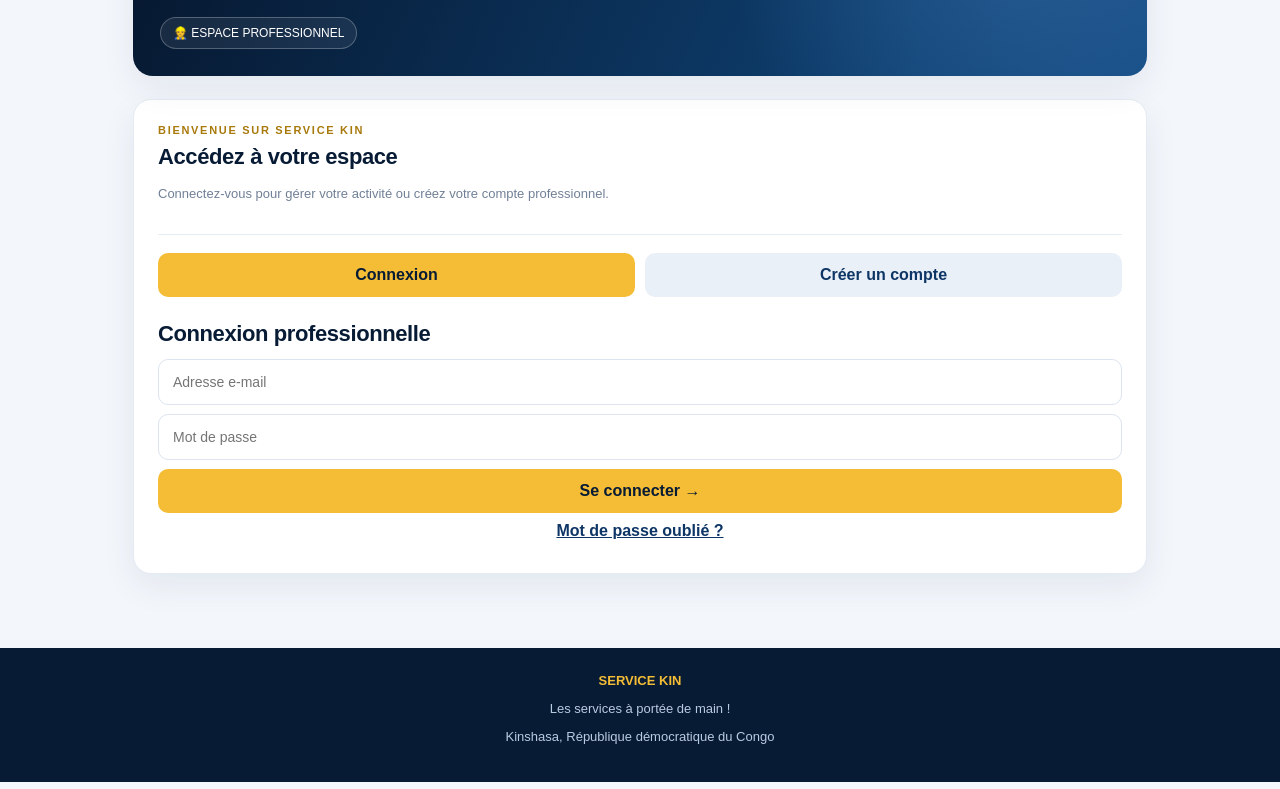
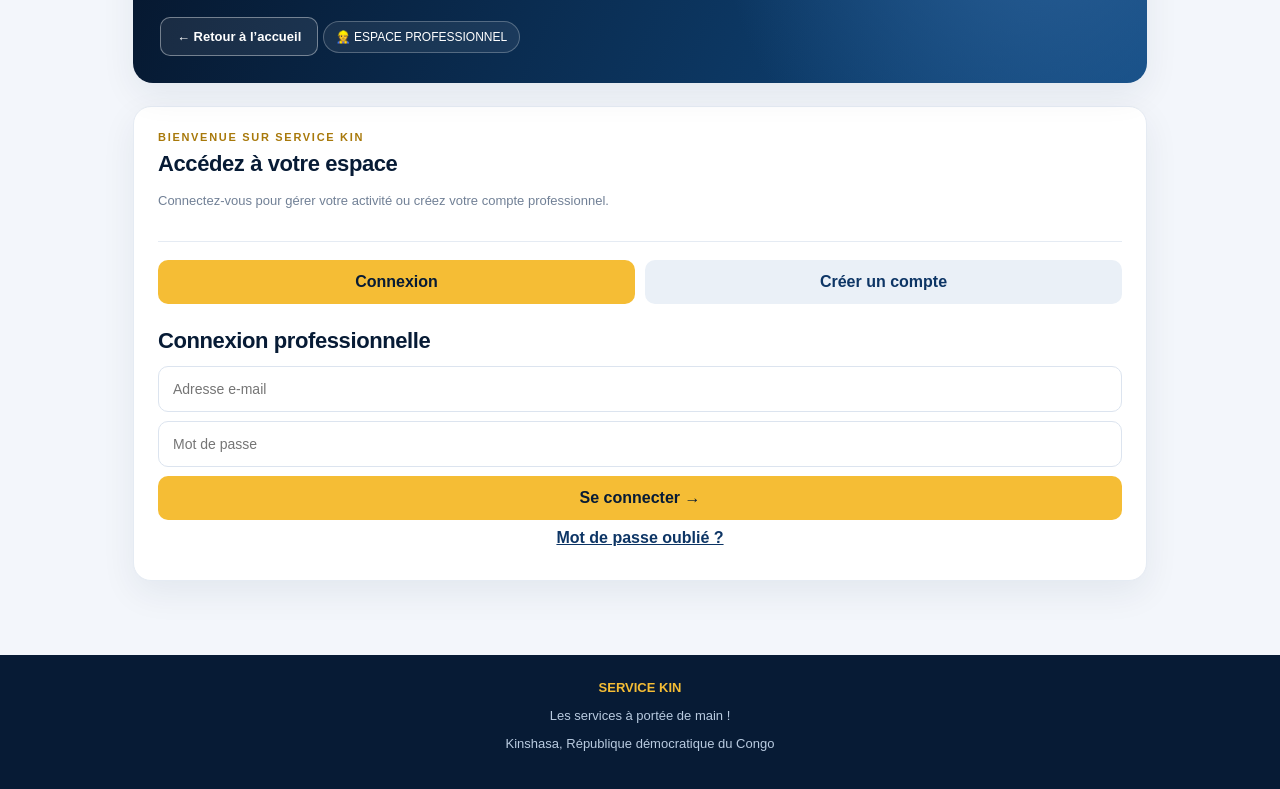
Before and after one commit to wwwhenry1lutaladio-boop/Service-kin, a plain HTML site: page espace-professionnel.html in a window 1280 px wide. Shown: the part 114-903 px from the top of the page. Drawn offline with nearby package versions, Linux system fonts and the light colour scheme.

Commit message:
Update espace-professionnel.html
SERVICE KIN – Ajout d’un bouton de retour à l’accueil dans l’espace professionnel.

```diff
--- a/espace-professionnel.html
+++ b/espace-professionnel.html
@@ -107,6 +107,33 @@ header p{margin:7px 0 0;color:#d2e1f2;font-size:14px;line-height:1.5}
  color:#fff;
  font-size:12px;
 }
+
+/* BOUTON DE RETOUR À L'ACCUEIL */
+.home-link{
+ display:inline-flex;
+ align-items:center;
+ justify-content:center;
+ gap:8px;
+ width:auto;
+ max-width:100%;
+ margin-top:20px;
+ padding:11px 16px;
+ border:1px solid #ffffff65;
+ border-radius:10px;
+ background:#ffffff14;
+ color:#fff;
+ font-size:13px;
+ font-weight:800;
+ text-decoration:none;
+ transition:.2s;
+}
+.home-link:hover{
+ background:var(--gold);
+ border-color:var(--gold);
+ color:var(--navy);
+ transform:translateY(-1px);
+}
+
 .card{
  background:white;
  padding:24px;
@@ -234,6 +261,7 @@ footer p{color:#b9cbe0}
  h2{font-size:20px}
  .tabs{gap:7px}
  .tabs button{font-size:13px;padding:12px 7px}
+ .home-link{font-size:12px;padding:10px 13px}
 }
 </style>
 </head>
@@ -249,6 +277,11 @@ footer p{color:#b9cbe0}
    <p>Votre activité professionnelle, au même endroit.</p>
   </div>
  </div>
+
+ <a class="home-link" href="./index.html">
+  ← Retour à l’accueil
+ </a>
+
  <div class="header-tag">👷 ESPACE PROFESSIONNEL</div>
 </header>
 
```
